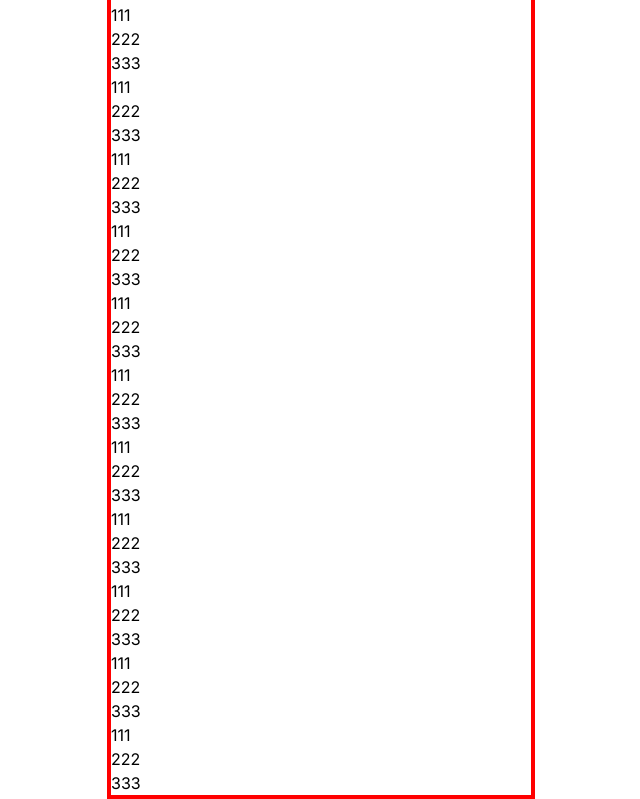
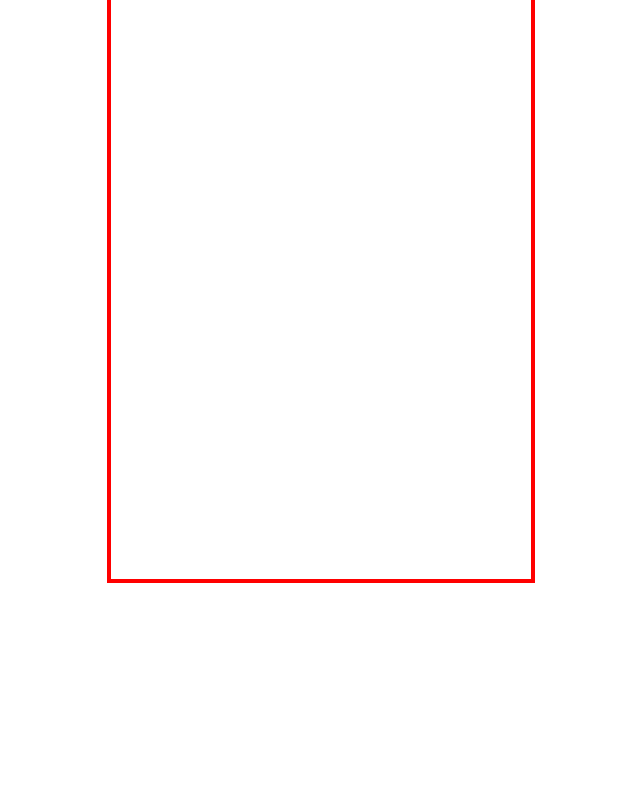
Before and after one commit to justinaus/rebsite, a Next.js app: page / in a window 1280 px wide. Shown: the part 217-1016 px from the top of the page, without its empty margins (319-959 px from the left). After the commit the page ends 800 px from the top, so only its background shows below. Built offline with nearby package versions, Linux system fonts and the light colour scheme.

Commit message:
Test 100vh 3

```diff
--- a/src/pages/index.tsx
+++ b/src/pages/index.tsx
@@ -17,6 +17,9 @@ export default function Home() {
       <div className={styles.container}>
         <main className={`${styles.main} ${inter.className}`}>
           <div>111</div>
+          <div>222</div>
+          <div>333</div>
+          {/* <div>111</div>
           <div>222</div>
           <div>333</div>
           <div>111</div>
@@ -54,10 +57,7 @@ export default function Home() {
           <div>333</div>
           <div>111</div>
           <div>222</div>
-          <div>333</div>
-          <div>111</div>
-          <div>222</div>
-          <div>333</div>
+          <div>333</div> */}
         </main>
       </div>
     </>
```
